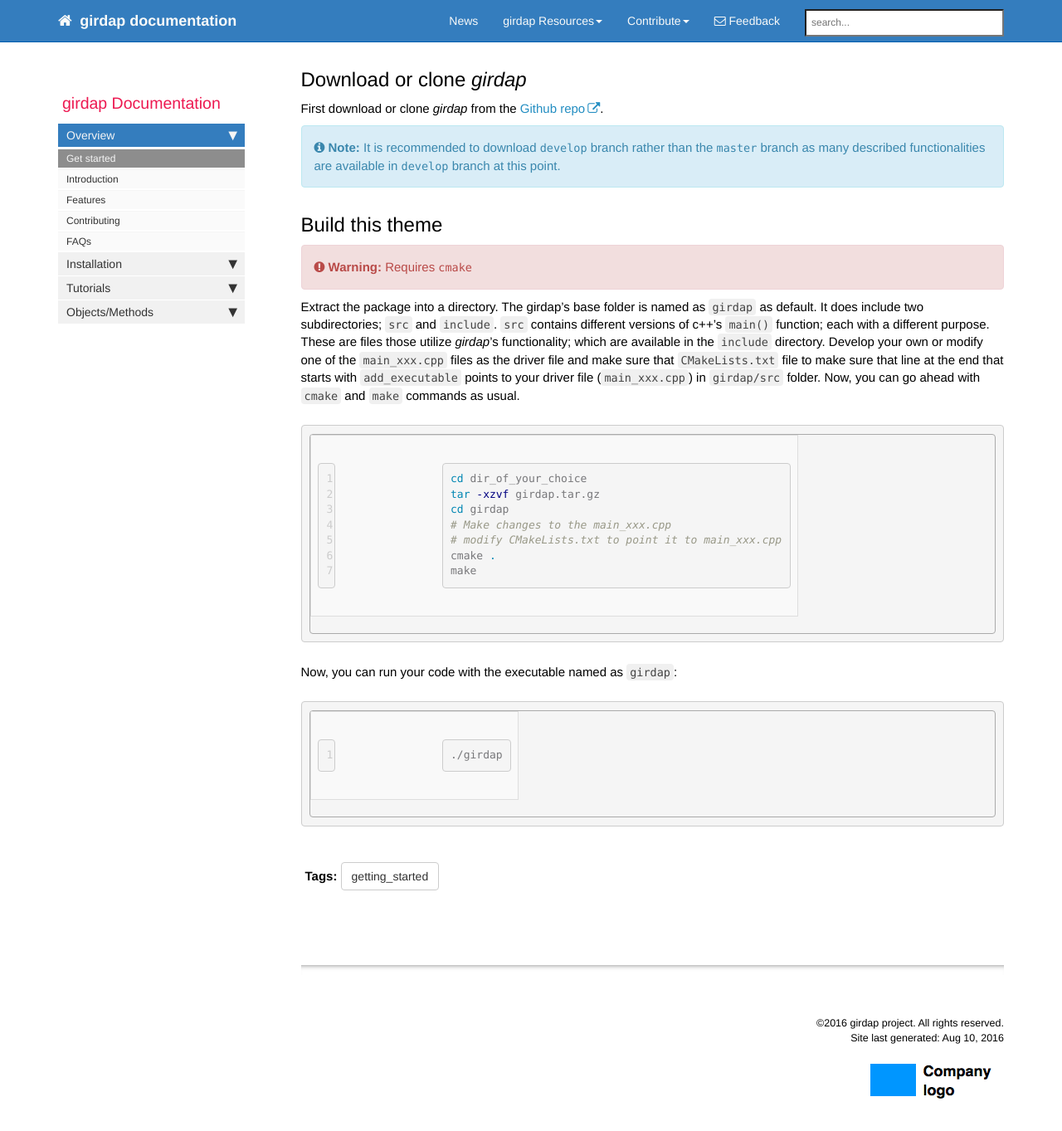
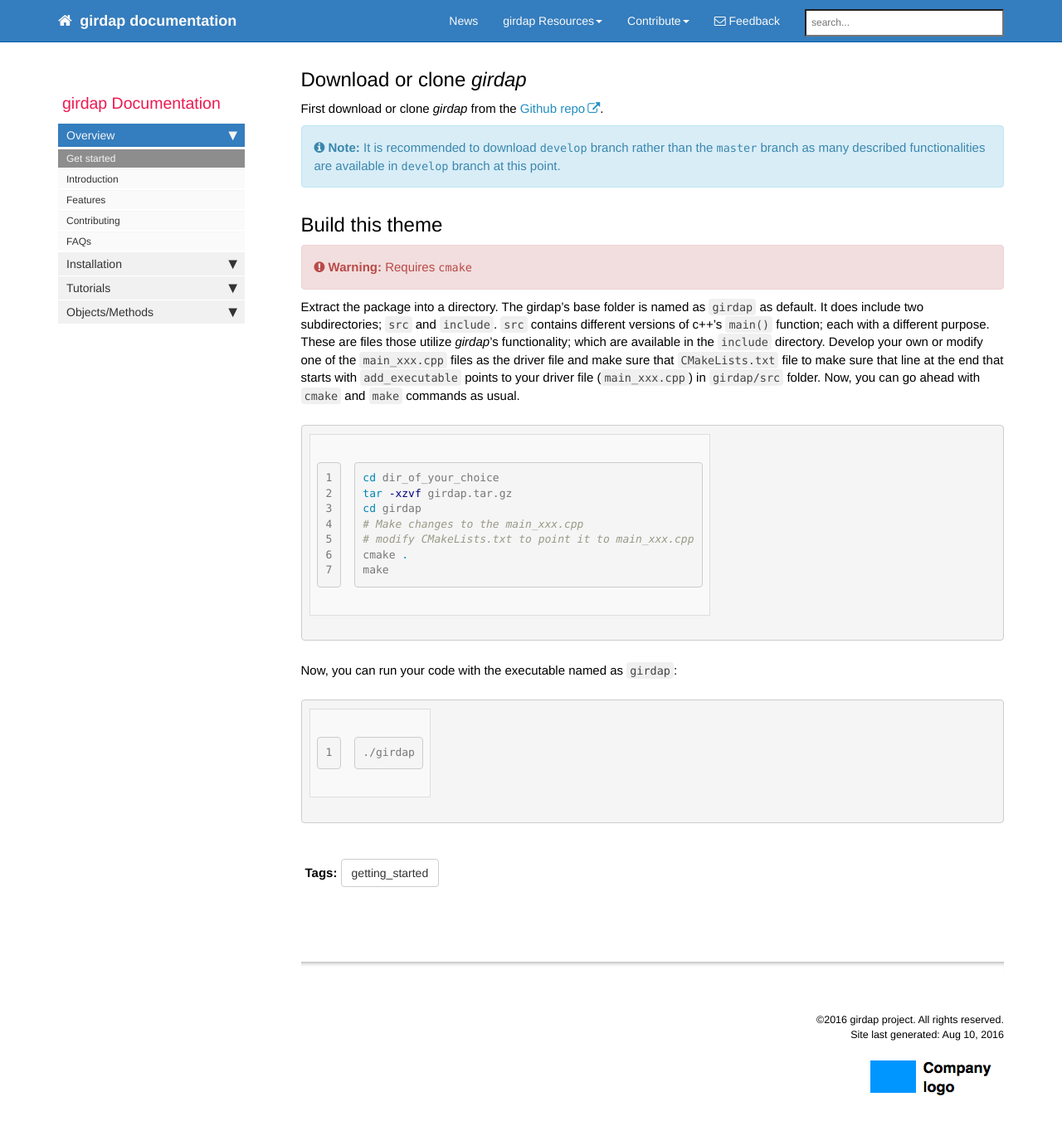
Before and after one commit to uzgoren/girdap, a Jekyll site: the page built from index.md, in a window 1280 px wide and 1400 px high, scrolled down 257 px. Shown: the top 1363 px of the window at 83% size. Built offline with Jekyll 4.4.1, drawn with Linux system fonts in a browser that asks for light colours; nearby versions of some CDN libraries; comment, search, counter and statistics services are not loaded.

Commit message:
first md

```diff
--- a/css/syntax.css
+++ b/css/syntax.css
@@ -59,5 +59,4 @@
 .highlight .vi { color: #008080 } /* Name.Variable.Instance */
 .highlight .il { color: #009999 } /* Literal.Number.Integer.Long */
 
-.highlight .lineno { color: #ccc; display:inline-block; width: 5px; border-right:1px solid #ccc; }
-.highlight pre code { display: block; white-space: pre; overflow-x: auto; word-wrap: normal; border:1px solid #aaa; }
+.highlight .gutter { width: 5px; }
```
